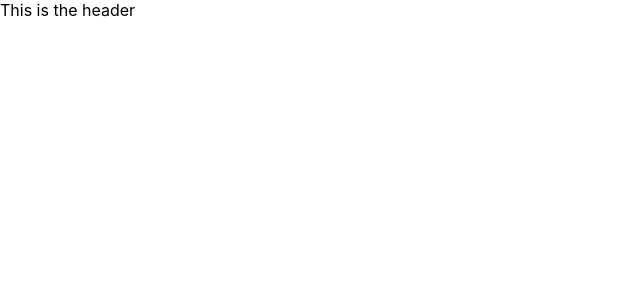
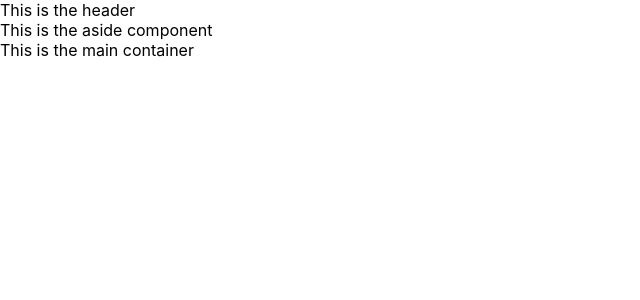
Before and after one commit to Ahwung/moving-app, a React (Create React App) app: page / in a window 1280 px wide. Shown: the top 300 px of the page, without its empty margins (0-640 px from the left). Built offline with nearby package versions, Linux system fonts and the light colour scheme.

Commit message:
set up initial render for Aside.js and Main.js

```diff
--- a/package.json
+++ b/package.json
@@ -10,7 +10,9 @@
     "@testing-library/jest-dom": "^4.2.4",
     "@testing-library/react": "^9.4.0",
     "@testing-library/user-event": "^7.2.1",
+    "bootstrap": "^4.4.1",
     "react": "^16.12.0",
+    "react-bootstrap": "^1.0.0-beta.16",
     "react-dom": "^16.12.0",
     "react-scripts": "3.3.0"
   },
--- a/src/App.js
+++ b/src/App.js
@@ -20,6 +20,10 @@ class App extends React.Component {
     return (
       <div className="app-container">
         <Header />
+        <Aside />
+        <div className="main-container">
+          <Main />
+        </div>
       </div>
     )
   }
--- a/src/components/Aside.js
+++ b/src/components/Aside.js
@@ -0,0 +1,23 @@
+// =============================
+// DEPENDENCIES
+// =============================
+// Packages
+import React from 'react';
+
+// =============================
+// COMPONENT CLASS
+// =============================
+class Aside extends React.Component {
+    render () {
+        return (
+            <aside>
+                This is the aside component
+            </aside>
+        )
+    }
+}
+
+// =============================
+// EXPORT
+// =============================
+export default Aside;
--- a/src/components/Main.js
+++ b/src/components/Main.js
@@ -0,0 +1,23 @@
+// =============================
+// DEPENDENCIES
+// =============================
+// Packages
+import React from 'react';
+
+// =============================
+// COMPONENT CLASS
+// =============================
+class Main extends React.Component {
+    render () {
+        return (
+            <div>
+                This is the main container
+            </div>
+        )
+    }
+}
+
+// =============================
+// EXPORT
+// =============================
+export default Main;
```
Also changed, not shown: 1 other file (tests, documents, lock files or other folders).
